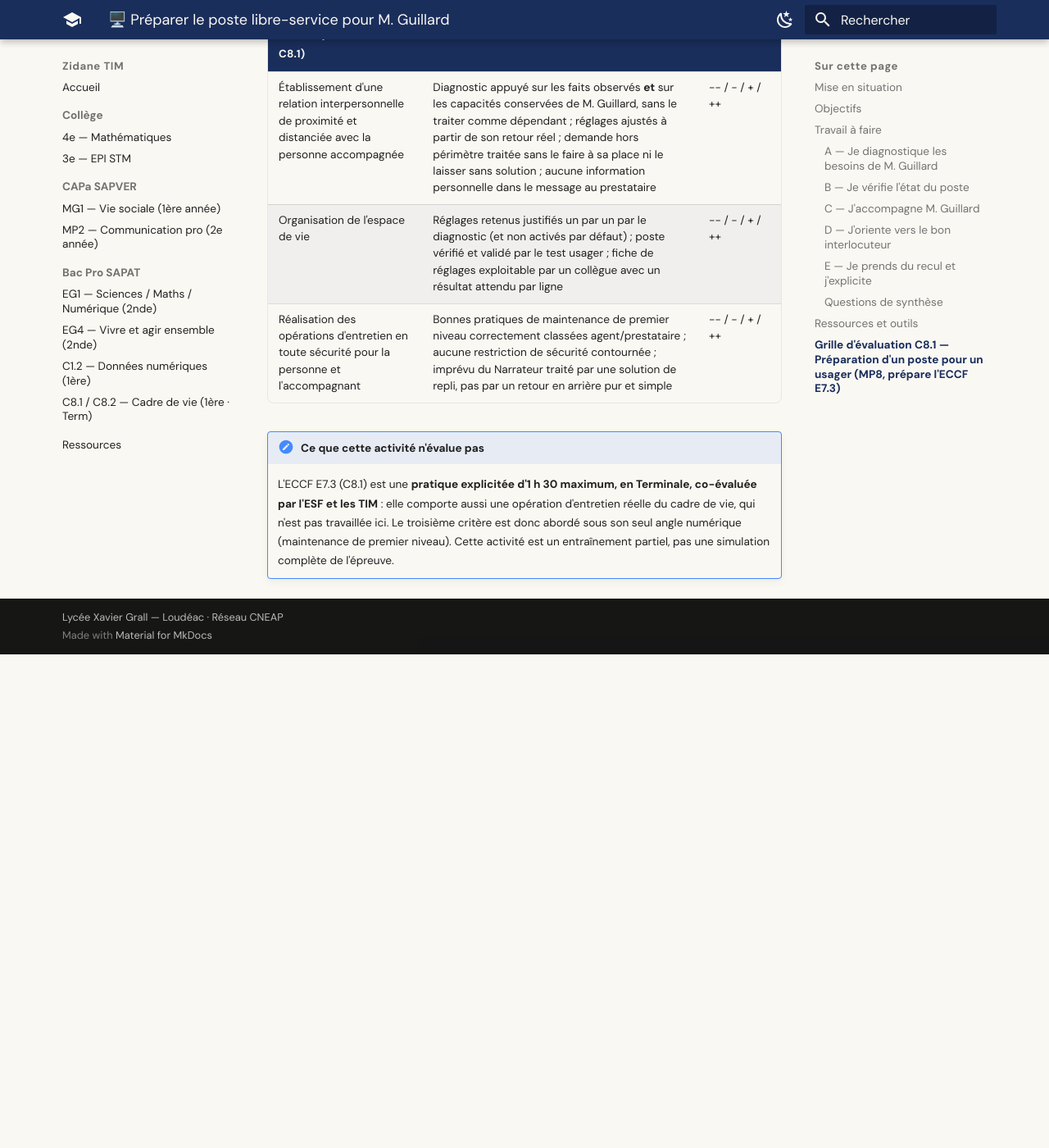
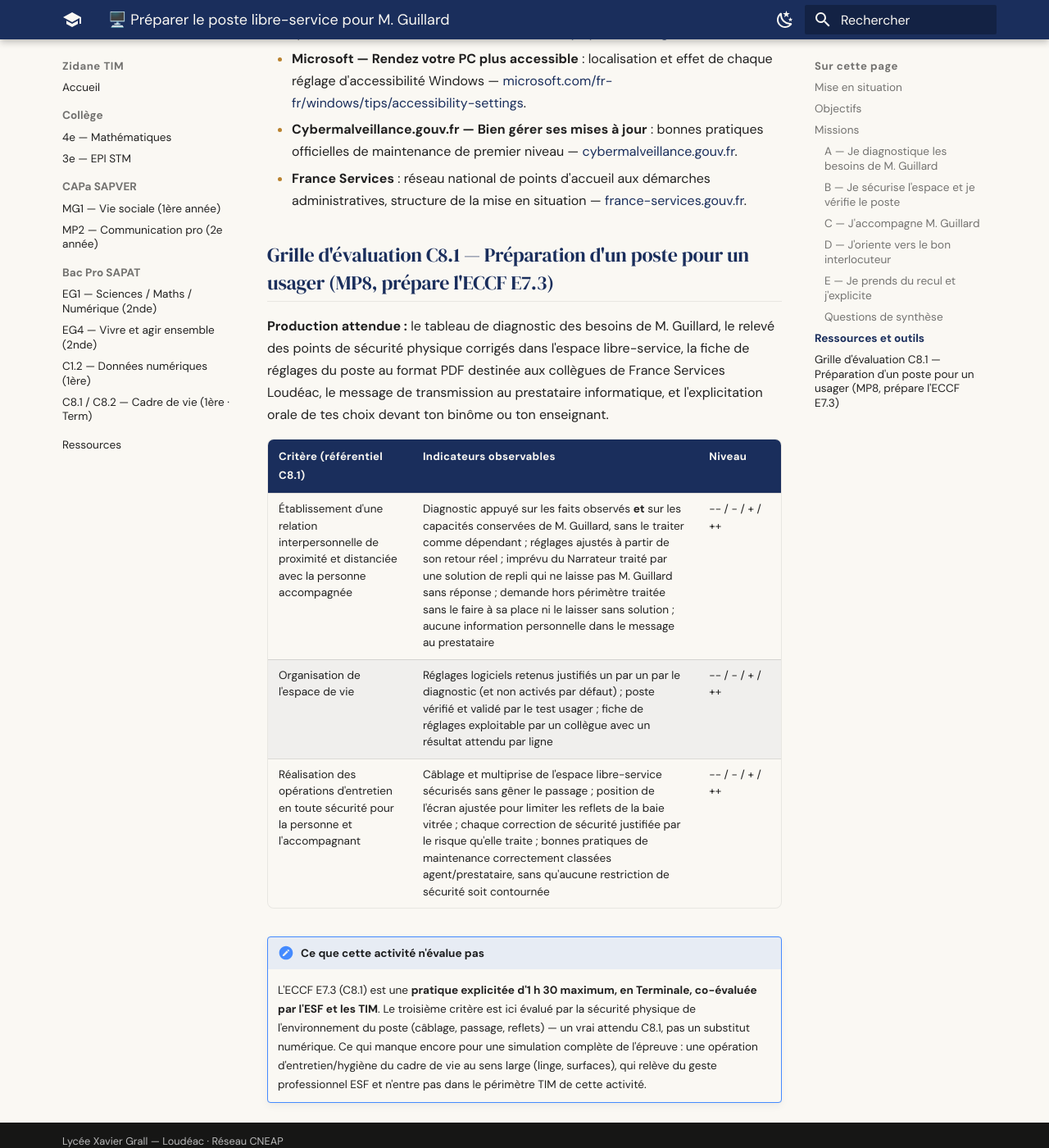
Before and after one commit to zidaneTim/zidane-tim, an MkDocs documentation site: the page built from docs/cours/sapat/activites/c81-c82/mise-en-service-poste-accessibilite.md, in a window 1280 px wide and 1400 px high, scrolled down 6353 px. Shown: the whole window at 82% size. Built offline with MkDocs 1.6.1 and Material for MkDocs 9.7.7, drawn with Linux system fonts in a browser that asks for light colours; before the commit the page ends 7151 px from its top, so only the background shows below that; some of the changed text lies outside the part shown.

Commit message:
MP8: corrige critère 3 (sécurité physique) + Missions ; publie Gérer et conserver ses contenus

```diff
--- a/docs/cours/sapat/activites/c81-c82/mise-en-service-poste-accessibilite.md
+++ b/docs/cours/sapat/activites/c81-c82/mise-en-service-poste-accessibilite.md
@@ -12,7 +12,7 @@
 
 <div class="zt-meta" markdown>
   <span>:material-clock-outline: 45 min</span>
-  <span>:material-school-outline: MP8 — C8.1, organisation de l'espace de vie et maintenance de premier niveau</span>
+  <span>:material-school-outline: MP8 — C8.1, organisation de l'espace de vie et sécurité de l'environnement</span>
   <span>:material-tag-outline: Accessibilité Windows · Mises à jour · Posture d'aidant</span>
 </div>
 
@@ -34,6 +34,10 @@ légèrement de travers ; il ne regarde jamais directement le mot qu'il cherche
 renonce au bout de quelques minutes d'écran en disant qu'il « fatigue » ; il a demandé deux fois de l'aide pour
 lire un montant à l'écran, mais s'est déplacé seul dans la salle sans hésiter. La dernière fois, il a demandé, un
 peu inquiet, si le nouvel ordinateur serait « aussi difficile à lire que l'ancien ».
+
+Autre chose à savoir avant de commencer : l'espace libre-service est réaménagé cette semaine. Le nouveau poste sera
+installé sur une petite table près de la baie vitrée de l'accueil, sur une multiprise partagée avec l'imprimante du
+service.
 
 Ce qu'il faudra garder en tête : M. Guillard vient pour faire ses démarches **lui-même**, pas pour qu'on les fasse à
 sa place — c'est ce qui le fait revenir. Et tout ce que tu ne peux pas faire avec ton compte devra être transmis à
@@ -65,11 +69,12 @@ activité de ce type.
 - Analyser les besoins et les capacités conservées d'un usager à partir de faits observés, avant toute action
   technique
 - Choisir et paramétrer des réglages d'accessibilité justifiés par ce diagnostic, et non appliqués par défaut
+- Repérer et corriger un risque de sécurité dans l'environnement matériel d'un poste public (câblage, passage, luminosité)
 - Ajuster ses choix à partir du retour réel de l'usager
 - Distinguer ce qui relève de l'agent de ce qui relève du prestataire informatique, et transmettre correctement
 - Justifier oralement ses choix de réglage devant un interlocuteur professionnel
 
-## Travail à faire
+## Missions
 
 ### A — Je diagnostique les besoins de M. Guillard
 
@@ -96,18 +101,25 @@ activité de ce type.
     M. Guillard se déplace seul dans la salle sans hésiter. Qu'est-ce que cela t'apprend sur ce qu'il faut **éviter**
     de lui proposer, pour ne pas le traiter comme quelqu'un qui aurait perdu toute autonomie ?
 
-### B — Je vérifie l'état du poste
+### B — Je sécurise l'espace et je vérifie le poste
 
-**Observer le poste avec un compte utilisateur standard**
+**Ce que fait un agent avant même d'allumer l'écran**
 
-1. Se connecter avec la session ouverte sur le poste (compte utilisateur standard du lycée — équivalent à celui
-   qu'aurait un agent d'accueil sur un poste public, jamais un compte administrateur).
-2. Dans Paramètres > Système > Informations système, relever la version du système installée ; dans Paramètres >
-   Comptes, vérifier le type du compte connecté.
-3. Vérifier la connexion Internet et noter, pour ta transmission, les informations qu'un agent devrait demander
-   pour connecter un poste réel au réseau de la structure (nom du réseau, personne à contacter).
-4. Vérifier les branchements (chargeur, souris/clavier, haut-parleurs) et relever tout défaut — action réalisable
-   sans droit particulier.
+1. À partir du plan du nouvel espace libre-service (table près de la baie vitrée, multiprise partagée avec
+   l'imprimante), repérer ce qui pose un problème de sécurité pour un usager qui circule seul dans la salle :
+   câbles au sol, prise partagée surchargée, largeur du passage. Corriger ou proposer une correction pour chaque
+   point repéré, et justifier en une ligne. **C'est ce diagnostic-là, pas un réglage logiciel, qui alimentera le
+   critère « entretien en toute sécurité » de la grille.**
+2. Vérifier la position de l'écran par rapport à la baie vitrée : à quelle heure de la journée un reflet gênerait-il
+   la lecture ? Proposer un réglage de position ou d'orientation qui limite ce risque — un point de vigilance direct
+   pour un usager qui, comme M. Guillard, fatigue déjà vite en lisant un écran.
+3. Se connecter avec la session ouverte sur le poste (compte utilisateur standard du lycée, jamais un compte
+   administrateur) et relever version du système, type de compte et état de la connexion Internet — informations à
+   garder pour ta transmission de l'étape D.
+
+!!! tip "🆘 Coup de pouce"
+    Pas sûr de ce qui compte comme un risque ? Demande-toi : « un usager qui ne regarde pas où il pose ses pieds,
+    ou qui suit un reflet à l'écran plutôt que le texte, est-il en sécurité ici ? »
 
 ### C — J'accompagne M. Guillard
 
@@ -134,6 +146,9 @@ activité de ce type.
 ### D — J'oriente vers le bon interlocuteur
 
 **Traiter ce qui dépasse mon périmètre**
+
+Ce que tu vas classer ici (mises à jour, droits d'installation) reste un attendu réel de maintenance de premier
+niveau, mais ce n'est pas ce qui a été noté « sécurité » à l'étape B : garde les deux distincts dans ta fiche.
 
 1. Ouvrir la fiche [Pourquoi et comment bien gérer ses mises à jour ?](https://www.cybermalveillance.gouv.fr/tous-nos-contenus/bonnes-pratiques/mises-a-jour){ target="_blank" rel="noopener" }
    de Cybermalveillance.gouv.fr et repérer les bonnes pratiques qui s'appliquent le plus directement à un poste
@@ -210,18 +225,20 @@ activité de ce type.
 
 ## Grille d'évaluation C8.1 — Préparation d'un poste pour un usager (MP8, prépare l'ECCF E7.3)
 
-**Production attendue :** le tableau de diagnostic des besoins de M. Guillard, la fiche de réglages du poste au
-format PDF destinée aux collègues de France Services Loudéac, le message de transmission au prestataire
-informatique, et l'explicitation orale de tes choix devant ton binôme ou ton enseignant.
+**Production attendue :** le tableau de diagnostic des besoins de M. Guillard, le relevé des points de sécurité
+physique corrigés dans l'espace libre-service, la fiche de réglages du poste au format PDF destinée aux collègues
+de France Services Loudéac, le message de transmission au prestataire informatique, et l'explicitation orale de tes
+choix devant ton binôme ou ton enseignant.
 
 | Critère (référentiel C8.1) | Indicateurs observables | Niveau |
 |---|---|---|
-| Établissement d'une relation interpersonnelle de proximité et distanciée avec la personne accompagnée | Diagnostic appuyé sur les faits observés **et** sur les capacités conservées de M. Guillard, sans le traiter comme dépendant ; réglages ajustés à partir de son retour réel ; demande hors périmètre traitée sans le faire à sa place ni le laisser sans solution ; aucune information personnelle dans le message au prestataire | -- / - / + / ++ |
-| Organisation de l'espace de vie | Réglages retenus justifiés un par un par le diagnostic (et non activés par défaut) ; poste vérifié et validé par le test usager ; fiche de réglages exploitable par un collègue avec un résultat attendu par ligne | -- / - / + / ++ |
-| Réalisation des opérations d'entretien en toute sécurité pour la personne et l'accompagnant | Bonnes pratiques de maintenance de premier niveau correctement classées agent/prestataire ; aucune restriction de sécurité contournée ; imprévu du Narrateur traité par une solution de repli, pas par un retour en arrière pur et simple | -- / - / + / ++ |
+| Établissement d'une relation interpersonnelle de proximité et distanciée avec la personne accompagnée | Diagnostic appuyé sur les faits observés **et** sur les capacités conservées de M. Guillard, sans le traiter comme dépendant ; réglages ajustés à partir de son retour réel ; imprévu du Narrateur traité par une solution de repli qui ne laisse pas M. Guillard sans réponse ; demande hors périmètre traitée sans le faire à sa place ni le laisser sans solution ; aucune information personnelle dans le message au prestataire | -- / - / + / ++ |
+| Organisation de l'espace de vie | Réglages logiciels retenus justifiés un par un par le diagnostic (et non activés par défaut) ; poste vérifié et validé par le test usager ; fiche de réglages exploitable par un collègue avec un résultat attendu par ligne | -- / - / + / ++ |
+| Réalisation des opérations d'entretien en toute sécurité pour la personne et l'accompagnant | Câblage et multiprise de l'espace libre-service sécurisés sans gêner le passage ; position de l'écran ajustée pour limiter les reflets de la baie vitrée ; chaque correction de sécurité justifiée par le risque qu'elle traite ; bonnes pratiques de maintenance correctement classées agent/prestataire, sans qu'aucune restriction de sécurité soit contournée | -- / - / + / ++ |
 
 !!! note "Ce que cette activité n'évalue pas"
     L'ECCF E7.3 (C8.1) est une **pratique explicitée d'1 h 30 maximum, en Terminale, co-évaluée par l'ESF et les
-    TIM** : elle comporte aussi une opération d'entretien réelle du cadre de vie, qui n'est pas travaillée ici. Le
-    troisième critère est donc abordé sous son seul angle numérique (maintenance de premier niveau). Cette activité
-    est un entraînement partiel, pas une simulation complète de l'épreuve.
+    TIM**. Le troisième critère est ici évalué par la sécurité physique de l'environnement du poste (câblage,
+    passage, reflets) — un vrai attendu C8.1, pas un substitut numérique. Ce qui manque encore pour une simulation
+    complète de l'épreuve : une opération d'entretien/hygiène du cadre de vie au sens large (linge, surfaces),
+    qui relève du geste professionnel ESF et n'entre pas dans le périmètre TIM de cette activité.
```
Also changed, not shown: docs/cours/sapat/activites/c81-c82/gerer-conserver-ses-contenus.md (added, +207 -0 lines).
